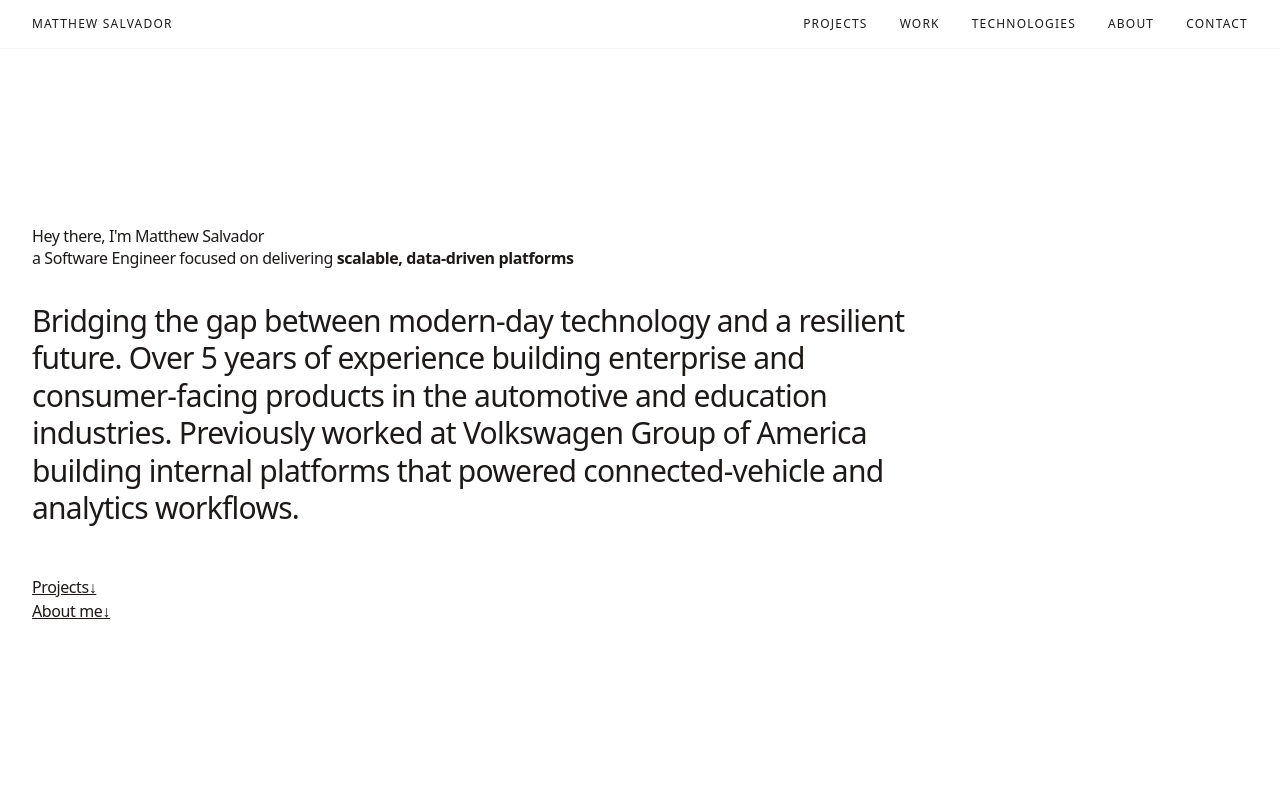
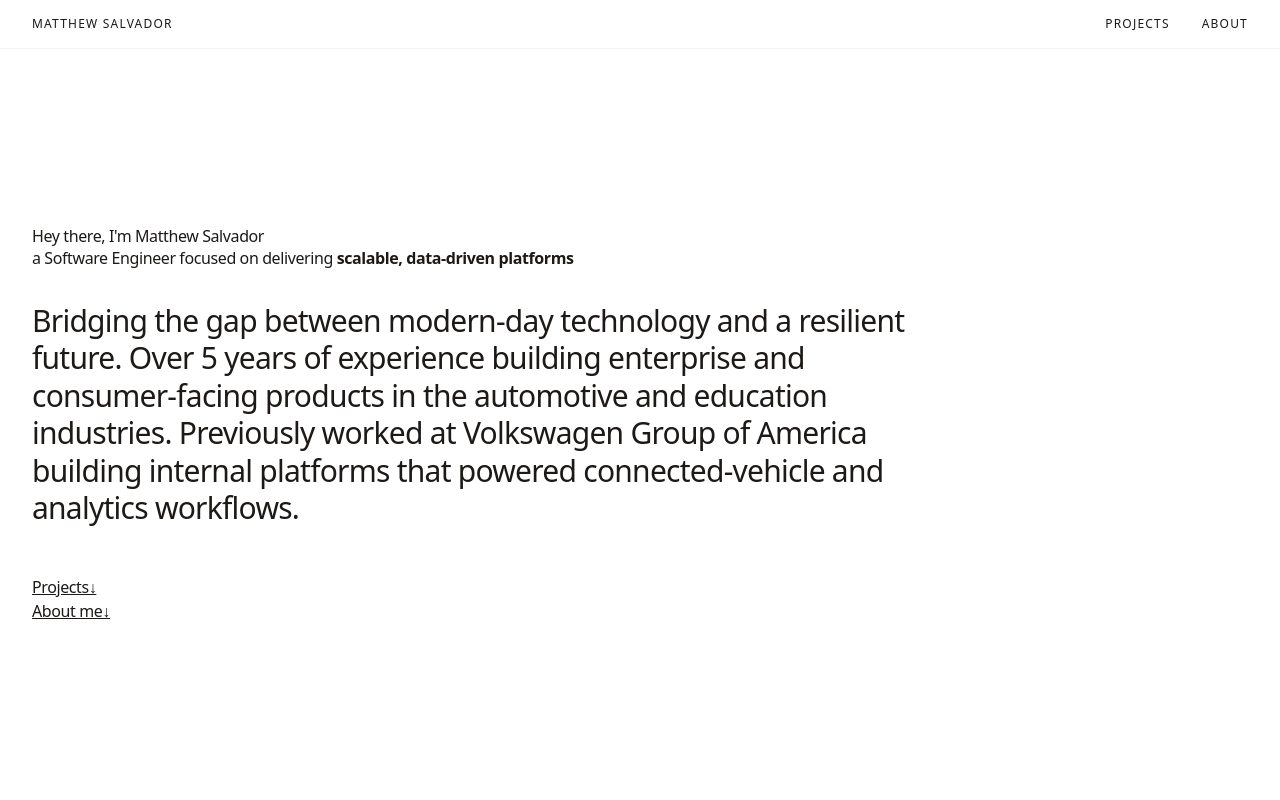
Before and after one commit to mjsalvador/portfolio, a React (Vite) app: page / in a window 1280 px wide. Shown: the top 800 px of the page. Built offline with nearby package versions, Linux system fonts and the light colour scheme.

Commit message:
removes nav items that dont have sections

```diff
--- a/src/components/site-header.tsx
+++ b/src/components/site-header.tsx
@@ -5,10 +5,10 @@ export default function SiteHeader() {
 
   const navLinks = [
     { label: "Projects", href: "#projects" },
-    { label: "Work", href: "#work" },
-    { label: "Technologies", href: "#technologies" },
-    { label: "About", href: "#about" },
-    { label: "Contact", href: "#contact" },
+    // { label: "Work", href: "#work" },
+    // { label: "Technologies", href: "#technologies" },
+    { label: "About", href: "#about-me" },
+    // { label: "Contact", href: "#contact" },
   ];
 
   return (
```
